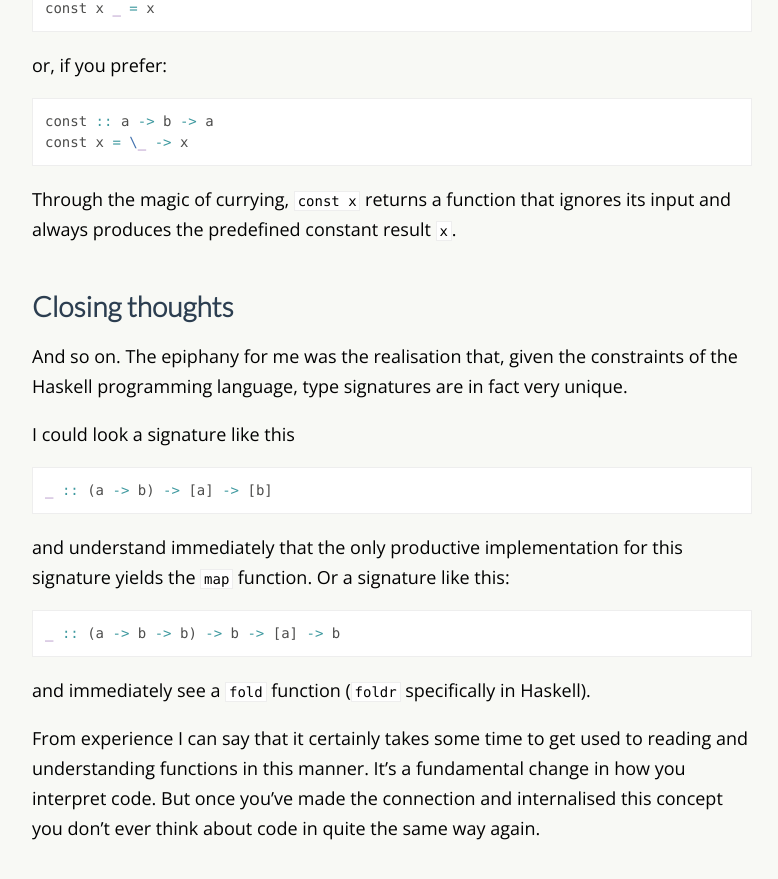
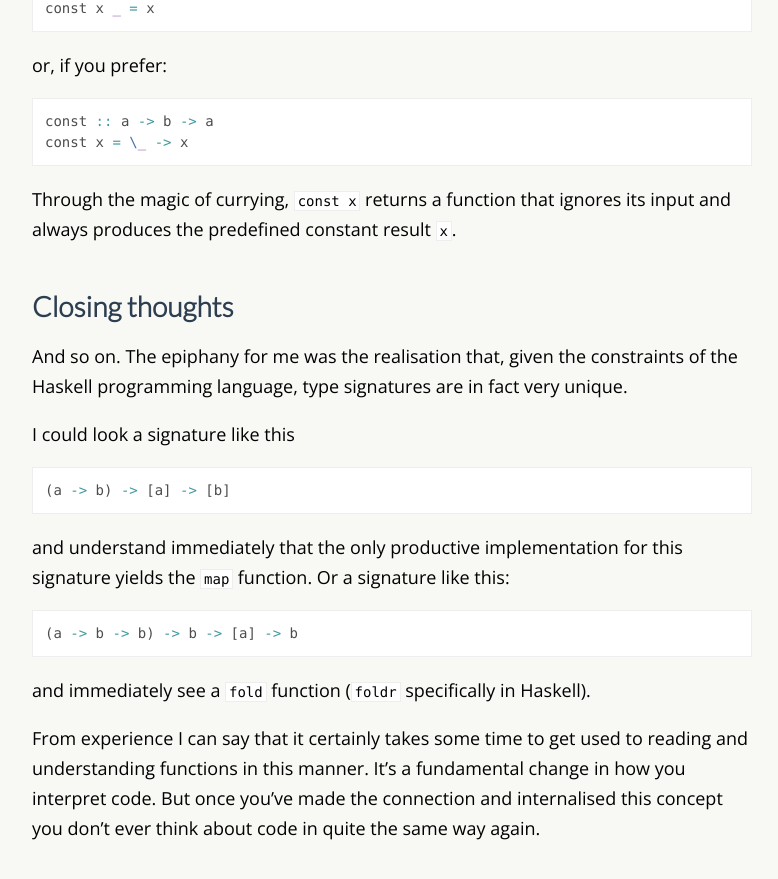
Before and after one commit to echojc/echojc.github.io, a Jekyll site: the page built from _posts/2015-01-23-programming-with-types.md, in a window 1280 px wide and 900 px high, scrolled down 3701 px. Shown: the top 879 px of the window, without its empty margins (248-1026 px from the left). Built offline with Jekyll 4.4.1, drawn with Linux system fonts in a browser that asks for light colours; nearby versions of some CDN libraries; Markdown is read by kramdown in place of the engine named in the settings; comment, search, counter and statistics services are not loaded.

```diff
--- a/_posts/2015-01-23-programming-with-types.md
+++ b/_posts/2015-01-23-programming-with-types.md
@@ -182,14 +182,14 @@ of the Haskell programming language, type signatures are in fact very unique.
 I could look a signature like this
 
 {% highlight haskell %}
-_ :: (a -> b) -> [a] -> [b]
+(a -> b) -> [a] -> [b]
 {% endhighlight %}
 
 and understand immediately that the only productive implementation for this
 signature yields the `map` function. Or a signature like this:
 
 {% highlight haskell %}
-_ :: (a -> b -> b) -> b -> [a] -> b
+(a -> b -> b) -> b -> [a] -> b
 {% endhighlight %}
 
 and immediately see a `fold` function (`foldr` specifically in Haskell).
```
